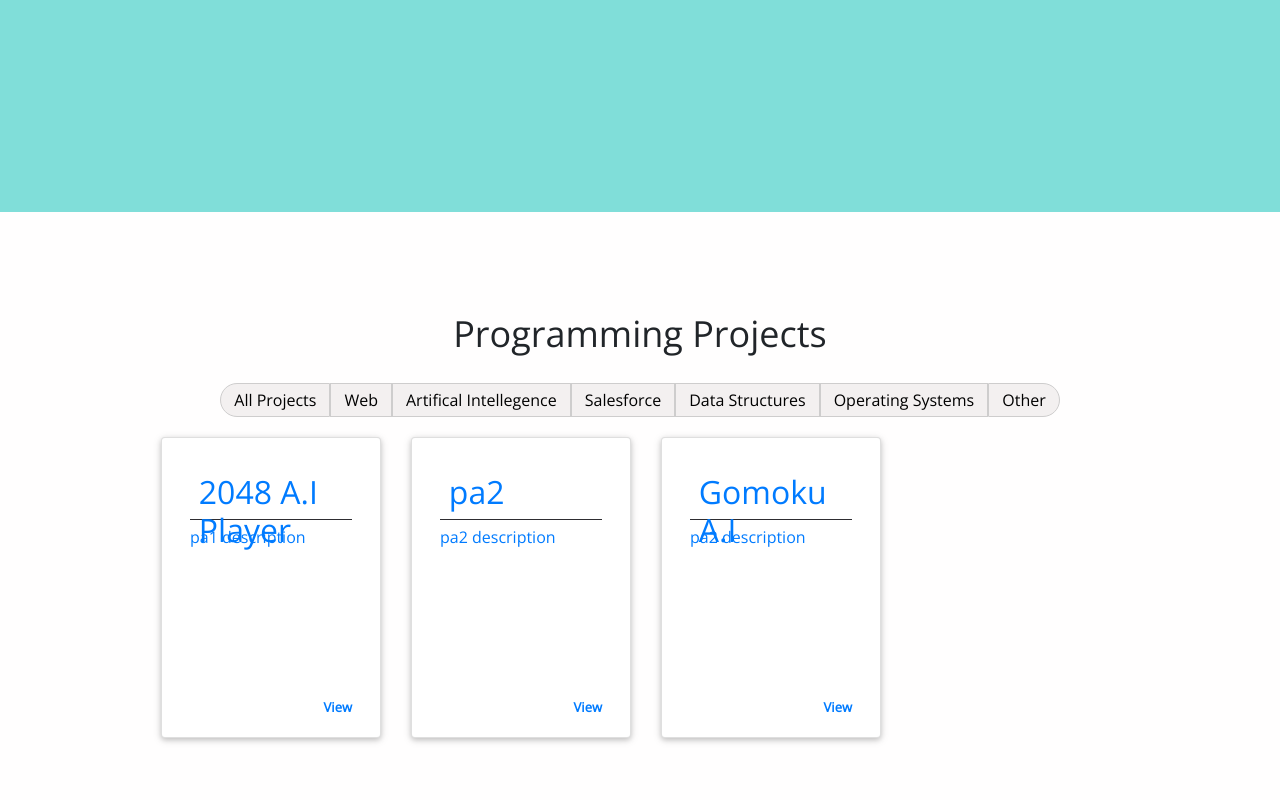
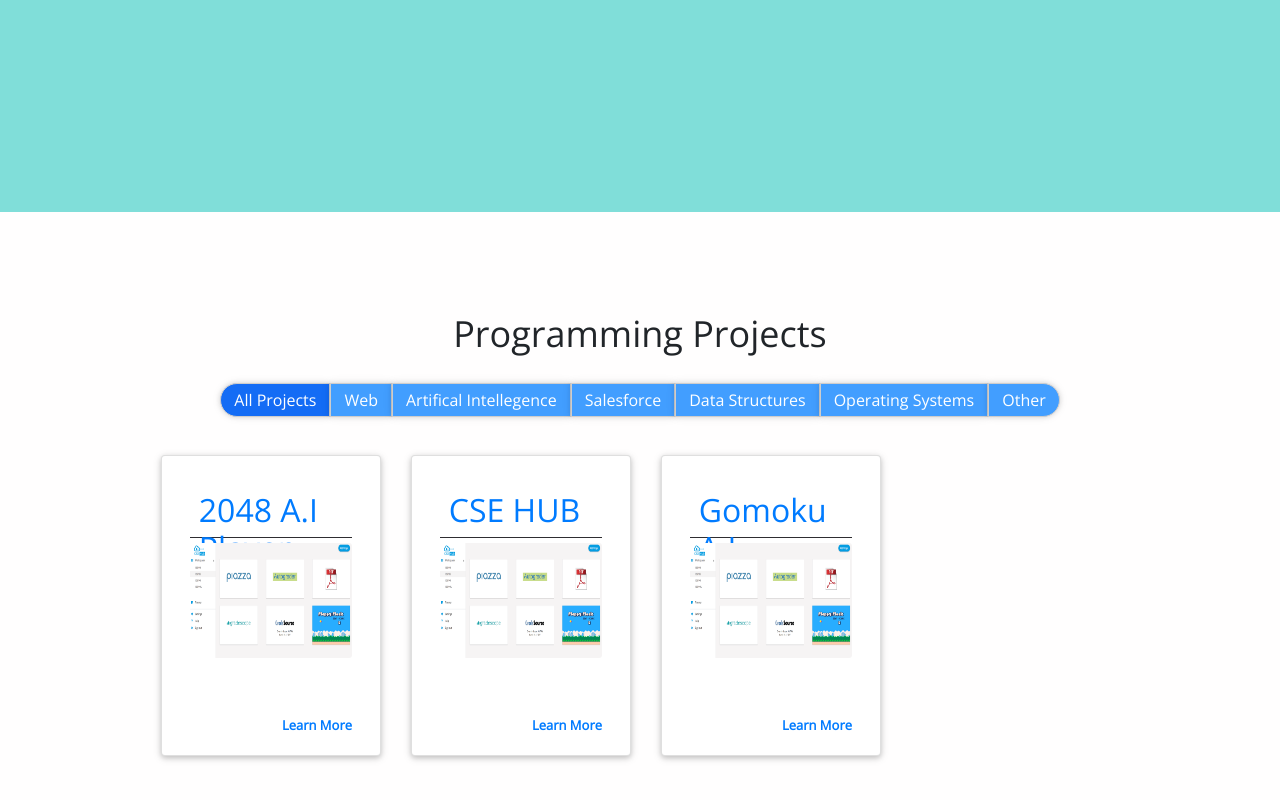
Before and after one commit to Chris-Synnott/Synnott-Website, a plain HTML site: page index.html in a window 1280 px wide. Both pictures are taken after a click on the button "All Projects". Shown: the part 1942-2742 px from the top of the page. Drawn offline with nearby package versions, Linux system fonts and the light colour scheme.

Commit message:
Updates to filter bar, styling and logic working now.

```diff
--- a/index.html
+++ b/index.html
@@ -88,7 +88,7 @@
             <div class="section-header-wrapper">
               <h2 class="section-header-text">Programming Projects</h2>
             <div class="filter-wrapper">
-              <button id="showAllProjects" class="filterButton filterBFirst">All Projects</button><button id="showWebProjects" class="filterButton">Web</button><button id="showAiProjects" class="filterButton">Artifical Intellegence</button><button id="showSalesforceProjects" class="filterButton">Salesforce</button><button id="showDataStructProjects" class="filterButton">Data Structures</button><button id="showOsProjects" class="filterButton">Operating Systems</button><button id="showOtherProjects" class="filterButton filterBLast">Other</button>
+              <button id="showAllProjects" class="filterButton filterBFirst currentFilter">All Projects</button><button id="showWebProjects" class="filterButton">Web</button><button id="showAiProjects" class="filterButton">Artifical Intellegence</button><button id="showSalesforceProjects" class="filterButton">Salesforce</button><button id="showDataStructProjects" class="filterButton">Data Structures</button><button id="showOsProjects" class="filterButton">Operating Systems</button><button id="showOtherProjects" class="filterButton filterBLast">Other</button>
               </div>
             </div>
             <div id="projects" class="row">
--- a/main.css
+++ b/main.css
@@ -136,13 +136,20 @@ body{
 }
 
 .filter-wrapper{
-    padding: 0px 0px 20px 0px;
+    padding: 0px 0px 38px 0px;
 }
 
 .filterButton{
     padding:4px 13px;
-    background-color: #f3f0f0;
+    background-color: #429eff;
+    color:white;
     border: .5px solid #cecdcd;
+    box-shadow: 0px 0px 5px 0px rgba(0,0,0,0.12), 0 0px 10px 0 rgba(0,0,0,0.08);
+}
+
+.filterButton:hover{
+    box-shadow: 0 0px 11px 0 rgba(0,0,0,0.14), 0 0px 15px 0 rgba(0,0,0,0.11);
+    cursor: pointer;
 }
 
 .filterBFirst{
@@ -159,6 +166,10 @@ body{
     text-decoration: none;
     outline-width: 0;
     outline: none;
+}
+
+.currentFilter{
+    background-color: #146cf5 !important;
 }
 
 .section-header-wrapper{
@@ -200,6 +211,11 @@ body{
     padding-top: 5px;
 }
 
+.card-img{
+    width:100%;
+    height: 115px;
+}
+
 .card-bottom{
     height: 10px;
     text-align: right;
--- a/main.js
+++ b/main.js
@@ -1,64 +1,93 @@
 
 let firstTime = true;
+let currentFilterId = null;
 
 var obj = {
     'projects': [{
             "title": "2048 A.I Player",
             "type": "ai",
+            "imgSrc": "./images/cseHubEx.png",
             "description": "pa1 description",
             "url": "https://www.google.com/",
         }, {
-            "title": "pa2",
-            "type": "os",
+            "title": "CSE HUB",
+            "type": "web",
+            "imgSrc": "./images/cseHubEx.png",
             "description": "pa2 description",
-            "url": "https://www.google.com/"
+            "url": "http://csehub.xyz/"
         },{
             "title": "Gomoku A.I",
             "type": "ai",
+            "imgSrc": "./images/cseHubEx.png",
             "description": "pa2 description",
             "url": "https://www.google.com/"
         },
     ]
 };
 
+//web array
+var webArray = obj.projects.filter(function (pr) {
+    return pr.type == 'web'
+  });
+
 
 var allArray = obj.projects.filter(function (pr) {
     return obj
   });
 
-console.log("All Array:");
-console.log(allArray);
 
 var osArray = obj.projects.filter(function (pr) {
     return pr.type == 'os'
   });
 
-console.log("OS Array:");
-console.log(osArray);
 
 var aiArray = obj.projects.filter(function (pr) {
   return pr.type == 'ai'
 });
-console.log("Ai Array:");
-console.log(aiArray);
 
 window.onload = (function () {
+    //set default filter to "All projects"
+    currentFilterId = document.getElementById("showAllProjects");
+
+
+    //Web Filter
+    var webFilter = document.getElementById("showWebProjects");
+    //add listener
+    webFilter.addEventListener("click",function() {
+        currentFilterId.classList.remove("currentFilter");
+        webFilter.classList.add("currentFilter");
+        currentFilterId = webFilter;
+          displayProjects(webArray)
+    });
+
+    //A.I Fiter
     var aiFilter = document.getElementById("showAiProjects");
-    console.log(aiFilter);
+    //add listener
     aiFilter.addEventListener("click",function() {
+        currentFilterId.classList.remove("currentFilter");
+        aiFilter.classList.add("currentFilter");
+        currentFilterId = aiFilter;
           displayProjects(aiArray)
     });
 
+    //Operating Systems Filter
     var osFilter = document.getElementById("showOsProjects");
-    console.log(osFilter);
+    //add listener
     osFilter.addEventListener("click",function() {
+        currentFilterId.classList.remove("currentFilter");
+        osFilter.classList.add("currentFilter");
+        currentFilterId = osFilter;
     displayProjects(osArray)
     });
 
+    //All Filter
     var allFilter = document.getElementById("showAllProjects");
-    console.log(allFilter);
+    //add listener
     allFilter.addEventListener("click",function() {
-    displayProjects(allArray)
+        currentFilterId.classList.remove("currentFilter");
+        allFilter.classList.add("currentFilter");
+        currentFilterId = allFilter;
+        displayProjects(allArray)
     });
 
 
@@ -81,8 +110,8 @@ function displayProjects(array){
         <div class="card-header">
         <h2> ${array[i].title} </h2>
         </div><div class="card-body">
-        <p>${array[i].description} </p></div>
-        <div class="card-bottom"><a href="#" rel="noopener">View</a></div>
+        <img class="card-img" src="${array[i].imgSrc}"></div>
+        <div class="card-bottom"><a href="#" rel="noopener">Learn More</a></div>
         </div> </a> </div>`
 
         newModal = `<div class="modal fade" id="project-${i}" tabindex="-1" role="dialog" aria-labelledby="exampleModalCenterTitle" aria-hidden="true">
```
Also changed, not shown: images/cseHubEx.png (added).
